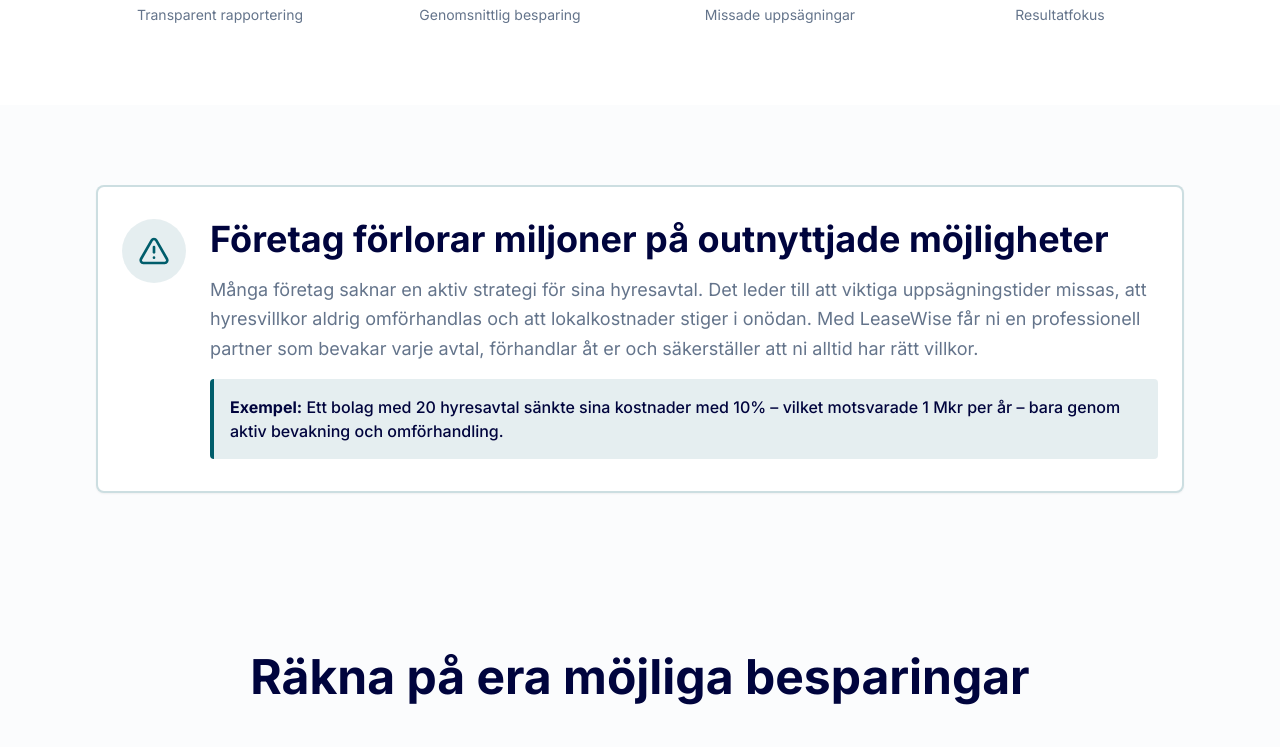
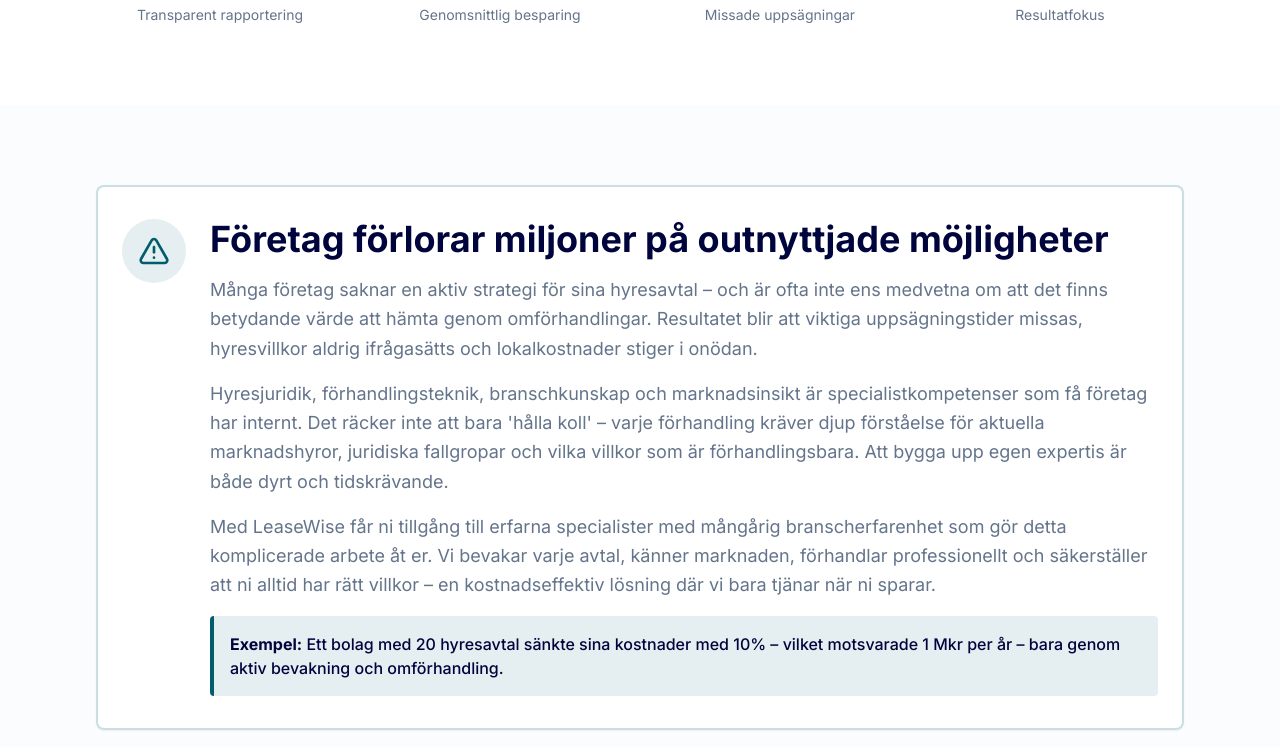
Before and after one commit to Highlander508/leasewise-se, a React (Vite) app: page / in a window 1280 px wide. Shown: the part 563-1310 px from the top of the page. Built offline with nearby package versions, Linux system fonts and the light colour scheme; the HTML template or start-up script is replaced by a standard one.

Commit message:
Refactor: Improve ProblemSolution section

```diff
--- a/src/components/ProblemSolution.tsx
+++ b/src/components/ProblemSolution.tsx
@@ -19,7 +19,13 @@ const ProblemSolution = () => {
                   Företag förlorar miljoner på outnyttjade möjligheter
                 </h2>
                 <p className="text-lg text-muted-foreground leading-relaxed mb-4">
-                  Många företag saknar en aktiv strategi för sina hyresavtal. Det leder till att viktiga uppsägningstider missas, att hyresvillkor aldrig omförhandlas och att lokalkostnader stiger i onödan. Med LeaseWise får ni en professionell partner som bevakar varje avtal, förhandlar åt er och säkerställer att ni alltid har rätt villkor.
+                  Många företag saknar en aktiv strategi för sina hyresavtal – och är ofta inte ens medvetna om att det finns betydande värde att hämta genom omförhandlingar. Resultatet blir att viktiga uppsägningstider missas, hyresvillkor aldrig ifrågasätts och lokalkostnader stiger i onödan.
+                </p>
+                <p className="text-lg text-muted-foreground leading-relaxed mb-4">
+                  Hyresjuridik, förhandlingsteknik, branschkunskap och marknadsinsikt är specialistkompetenser som få företag har internt. Det räcker inte att bara 'hålla koll' – varje förhandling kräver djup förståelse för aktuella marknadshyror, juridiska fallgropar och vilka villkor som är förhandlingsbara. Att bygga upp egen expertis är både dyrt och tidskrävande.
+                </p>
+                <p className="text-lg text-muted-foreground leading-relaxed mb-4">
+                  Med LeaseWise får ni tillgång till erfarna specialister med mångårig branscherfarenhet som gör detta komplicerade arbete åt er. Vi bevakar varje avtal, känner marknaden, förhandlar professionellt och säkerställer att ni alltid har rätt villkor – en kostnadseffektiv lösning där vi bara tjänar när ni sparar.
                 </p>
                 <div className="bg-secondary/10 border-l-4 border-secondary p-4 rounded">
                   <p className="text-base text-foreground font-medium">
--- a/src/locales/en/translation.json
+++ b/src/locales/en/translation.json
@@ -32,7 +32,7 @@
   },
   "problem": {
     "title": "Companies lose millions on untapped opportunities",
-    "description": "Many companies lack an active strategy for their lease agreements. This leads to important termination deadlines being missed, lease terms never being renegotiated, and premises costs rising unnecessarily. With LeaseWise, you get a professional partner who monitors every agreement, negotiates on your behalf, and ensures you always have the right terms."
+    "description": "Many companies lack an active strategy for their lease agreements – and are often not even aware that there is significant value to be gained through renegotiations. The result is that critical termination deadlines are missed, lease terms are never questioned, and premises costs rise unnecessarily.\n\nLease law, negotiation techniques, industry knowledge, and market insight are specialist competencies that few companies have internally. Simply 'keeping track' is not enough – each negotiation requires deep understanding of current market rents, legal pitfalls, and which terms are negotiable. Building internal expertise is both expensive and time-consuming.\n\nWith LeaseWise, you gain access to experienced specialists with years of industry experience who do this complex work for you. We monitor every agreement, know the market, negotiate professionally, and ensure you always have the right terms – a cost-effective solution where we only earn when you save."
   },
   "services": {
     "title": "How It Works",
--- a/src/locales/sv/translation.json
+++ b/src/locales/sv/translation.json
@@ -32,7 +32,7 @@
   },
   "problem": {
     "title": "Företag förlorar miljoner på outnyttjade möjligheter",
-    "description": "Många företag saknar en aktiv strategi för sina hyresavtal. Det leder till att viktiga uppsägningstider missas, att hyresvillkor aldrig omförhandlas och att lokalkostnader stiger i onödan. Med LeaseWise får ni en professionell partner som bevakar varje avtal, förhandlar åt er och säkerställer att ni alltid har rätt villkor."
+    "description": "Många företag saknar en aktiv strategi för sina hyresavtal – och är ofta inte ens medvetna om att det finns betydande värde att hämta genom omförhandlingar. Resultatet blir att viktiga uppsägningstider missas, hyresvillkor aldrig ifrågasätts och lokalkostnader stiger i onödan.\n\nHyresjuridik, förhandlingsteknik, branschkunskap och marknadsinsikt är specialistkompetenser som få företag har internt. Det räcker inte att bara 'hålla koll' – varje förhandling kräver djup förståelse för aktuella marknadshyror, juridiska fallgropar och vilka villkor som är förhandlingsbara. Att bygga upp egen expertis är både dyrt och tidskrävande.\n\nMed LeaseWise får ni tillgång till erfarna specialister med mångårig branscherfarenhet som gör detta komplicerade arbete åt er. Vi bevakar varje avtal, känner marknaden, förhandlar professionellt och säkerställer att ni alltid har rätt villkor – en kostnadseffektiv lösning där vi bara tjänar när ni sparar."
   },
   "services": {
     "title": "Så fungerar det",
```
